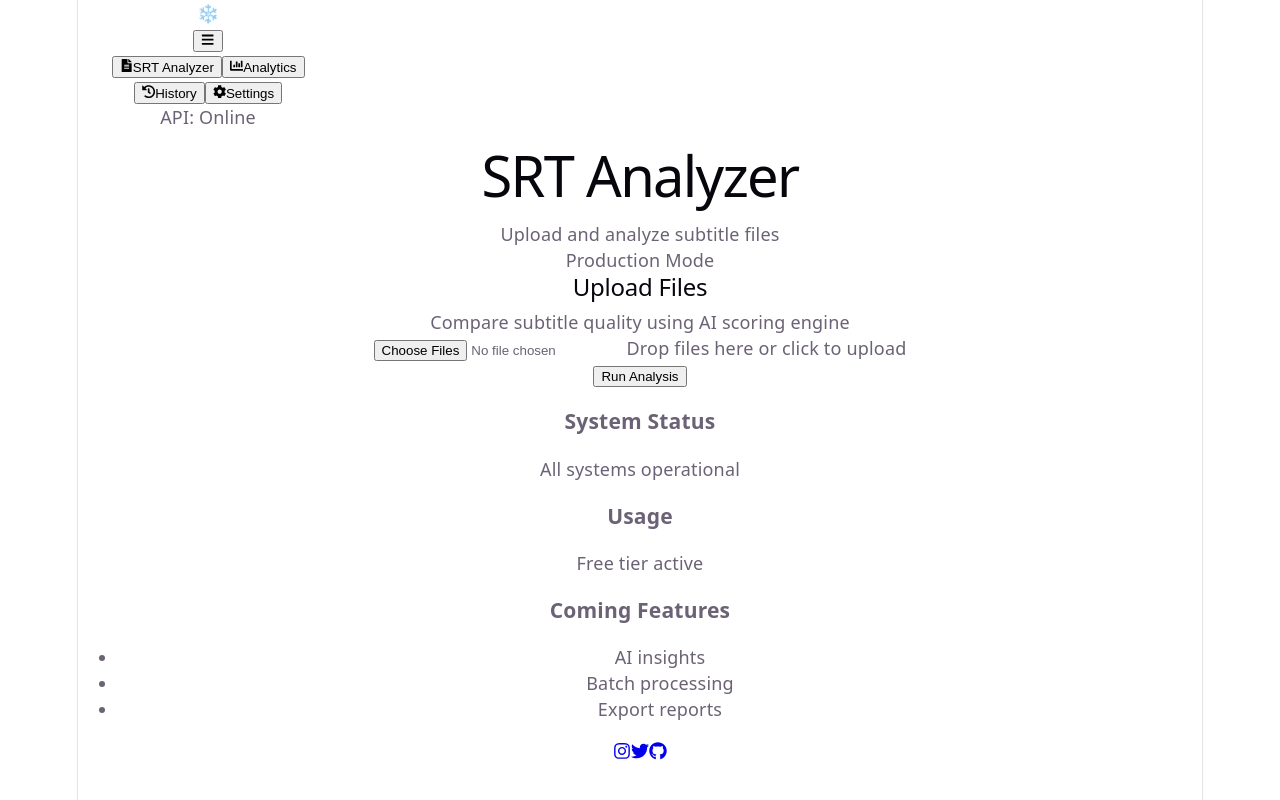
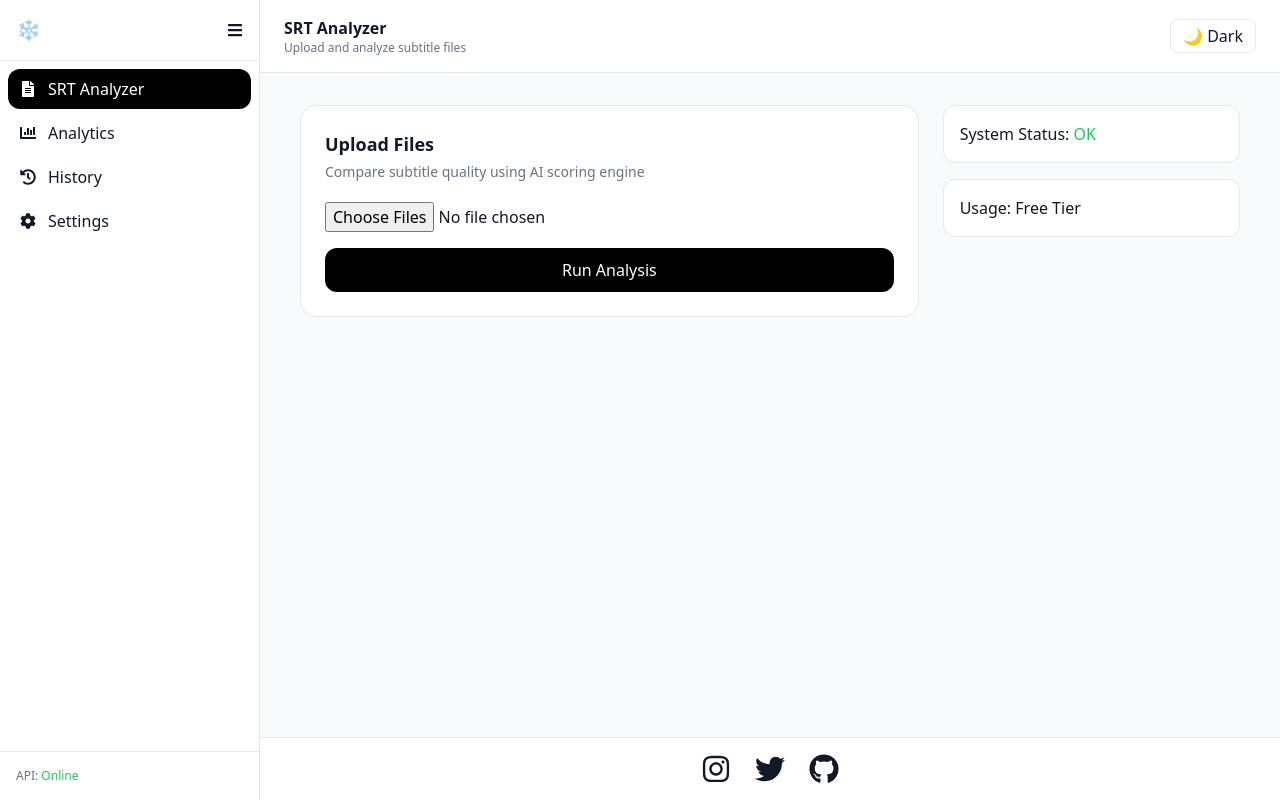
Before and after one commit to John-snow09/John-snow09, a React (Vite) app in the folder View/: page / in a window 1280 px wide. Built offline with nearby package versions, Linux system fonts and the light colour scheme.

Commit message:
UI improvements - startup SaaS design

```diff
--- a/View/src/App.jsx
+++ b/View/src/App.jsx
@@ -1,4 +1,4 @@
-import { useState } from "react";
+import { useState, useEffect } from "react";
 import { motion, AnimatePresence } from "framer-motion";
 import {
   FaBars,
@@ -18,6 +18,20 @@ function App() {
   const [files, setFiles] = useState([]);
   const [data, setData] = useState(null);
   const [loading, setLoading] = useState(false);
+
+  // 🌙 DARK MODE STATE
+  const [darkMode, setDarkMode] = useState(false);
+
+  // FIX: apply dark class properly
+  useEffect(() => {
+    const root = document.documentElement;
+
+    if (darkMode) {
+      root.classList.add("dark");
+    } else {
+      root.classList.remove("dark");
+    }
+  }, [darkMode]);
 
   const API_BASE = "https://choose-your-sub.onrender.com";
 
@@ -52,19 +66,17 @@ function App() {
   ];
 
   return (
-    <div className="flex min-h-screen bg-gray-50 text-gray-900">
+    <div className="flex min-h-screen bg-gray-50 text-gray-900 dark:bg-gray-900 dark:text-white">
 
       {/* ================= SIDEBAR ================= */}
       <motion.div
         animate={{ width: sidebarOpen ? 260 : 72 }}
-        transition={{ type: "spring", stiffness: 260, damping: 25 }}
-        className="bg-white border-r flex flex-col justify-between"
+        className="bg-white dark:bg-gray-800 border-r dark:border-gray-700 flex flex-col justify-between"
       >
 
         <div>
 
-          {/* TOP */}
-          <div className="flex items-center justify-between p-4 border-b">
+          <div className="flex items-center justify-between p-4 border-b dark:border-gray-700">
             <div className="text-xl">❄️</div>
 
             <button onClick={() => setSidebarOpen(!sidebarOpen)}>
@@ -72,7 +84,6 @@ function App() {
             </button>
           </div>
 
-          {/* NAV */}
           <div className="p-2 space-y-1">
 
             {menu.map((item) => (
@@ -82,17 +93,13 @@ function App() {
                 className={`flex items-center gap-3 w-full px-3 py-2 rounded-xl transition
                   ${
                     active === item.id
-                      ? "bg-black text-white"
-                      : "hover:bg-gray-100 text-gray-700"
+                      ? "bg-black text-white dark:bg-white dark:text-black"
+                      : "hover:bg-gray-100 dark:hover:bg-gray-700"
                   }
                 `}
               >
                 {item.icon}
-                {sidebarOpen && (
-                  <span className="text-sm font-medium">
-                    {item.label}
-                  </span>
-                )}
+                {sidebarOpen && <span>{item.label}</span>}
               </button>
             ))}
 
@@ -100,9 +107,8 @@ function App() {
 
         </div>
 
-        {/* SIDEBAR FOOTER */}
-        <div className="p-4 text-xs text-gray-500 border-t">
-          API: <span className="text-green-600 font-medium">Online</span>
+        <div className="p-4 text-xs text-gray-500 dark:text-gray-300 border-t dark:border-gray-700">
+          API: <span className="text-green-500">Online</span>
         </div>
 
       </motion.div>
@@ -111,20 +117,24 @@ function App() {
       <div className="flex-1 flex flex-col">
 
         {/* TOPBAR */}
-        <div className="bg-white border-b px-6 py-4 flex justify-between items-center">
+        <div className="bg-white dark:bg-gray-800 border-b dark:border-gray-700 px-6 py-4 flex justify-between items-center">
 
           <div>
-            <h1 className="font-semibold text-gray-800">
+            <h1 className="font-semibold">
               {menu.find((m) => m.id === active)?.label}
             </h1>
-            <p className="text-xs text-gray-500">
+            <p className="text-xs text-gray-500 dark:text-gray-300">
               Upload and analyze subtitle files
             </p>
           </div>
 
-          <div className="text-xs bg-gray-100 px-3 py-1 rounded-full text-gray-600">
-            Production Mode
-          </div>
+          {/* 🌙 TOGGLE */}
+          <button
+            onClick={() => setDarkMode(!darkMode)}
+            className="px-3 py-1 rounded-lg border dark:border-gray-600 hover:bg-gray-100 dark:hover:bg-gray-700 transition"
+          >
+            {darkMode ? "☀️ Light" : "🌙 Dark"}
+          </button>
 
         </div>
 
@@ -135,41 +145,29 @@ function App() {
 
             <div className="grid grid-cols-1 lg:grid-cols-3 gap-6">
 
-              {/* MAIN PANEL */}
+              {/* MAIN */}
               <div className="lg:col-span-2 space-y-6">
 
-                <div className="bg-white border rounded-2xl p-6 shadow-sm">
+                <div className="bg-white dark:bg-gray-800 border dark:border-gray-700 rounded-2xl p-6">
 
                   <h2 className="font-semibold text-lg mb-1">
                     Upload Files
                   </h2>
 
-                  <p className="text-sm text-gray-500 mb-5">
+                  <p className="text-sm text-gray-500 dark:text-gray-300 mb-5">
                     Compare subtitle quality using AI scoring engine
                   </p>
 
-                  <div className="border-2 border-dashed border-gray-200 rounded-xl p-6 text-center hover:border-black transition">
-
-                    <input
-                      type="file"
-                      multiple
-                      onChange={(e) => setFiles(Array.from(e.target.files))}
-                      className="hidden"
-                      id="fileInput"
-                    />
-
-                    <label
-                      htmlFor="fileInput"
-                      className="cursor-pointer text-sm text-gray-600"
-                    >
-                      Drop files here or click to upload
-                    </label>
-
-                  </div>
+                  <input
+                    type="file"
+                    multiple
+                    onChange={(e) => setFiles(Array.from(e.target.files))}
+                    className="mb-4"
+                  />
 
                   <button
                     onClick={handleUpload}
-                    className="mt-5 w-full bg-black text-white py-2.5 rounded-xl hover:bg-gray-800 transition active:scale-95"
+                    className="w-full bg-black text-white dark:bg-white dark:text-black py-2.5 rounded-xl"
                   >
                     {loading ? "Processing..." : "Run Analysis"}
                   </button>
@@ -179,13 +177,9 @@ function App() {
                 {/* RESULTS */}
                 <AnimatePresence>
                   {data?.results && (
-                    <motion.div
-                      initial={{ opacity: 0, y: 10 }}
-                      animate={{ opacity: 1, y: 0 }}
-                      className="space-y-3"
-                    >
+                    <motion.div className="space-y-3">
 
-                      <div className="bg-green-50 border border-green-200 p-4 rounded-xl">
+                      <div className="bg-green-50 dark:bg-green-900 border p-4 rounded-xl">
                         🏆 Best File:{" "}
                         <span className="font-semibold">
                           {data.best_file}
@@ -195,10 +189,10 @@ function App() {
                       {data.results.map((r, i) => (
                         <div
                           key={i}
-                          className="bg-white border rounded-xl p-4 hover:shadow-md transition"
+                          className="bg-white dark:bg-gray-800 border dark:border-gray-700 p-4 rounded-xl"
                         >
                           <div className="font-semibold">{r.filename}</div>
-                          <div className="text-sm text-gray-500 mt-1">
+                          <div className="text-sm text-gray-500 dark:text-gray-300">
                             Score: {r.score}
                           </div>
                         </div>
@@ -210,26 +204,15 @@ function App() {
 
               </div>
 
-              {/* RIGHT PANEL */}
+              {/* RIGHT */}
               <div className="space-y-4">
 
-                <div className="bg-white border rounded-xl p-4">
-                  <h3 className="font-semibold">System Status</h3>
-                  <p className="text-green-600 text-sm">All systems operational</p>
+                <div className="bg-white dark:bg-gray-800 border rounded-xl p-4">
+                  System Status: <span className="text-green-500">OK</span>
                 </div>
 
-                <div className="bg-white border rounded-xl p-4">
-                  <h3 className="font-semibold">Usage</h3>
-                  <p className="text-sm text-gray-500">Free tier active</p>
-                </div>
-
-                <div className="bg-white border rounded-xl p-4">
-                  <h3 className="font-semibold">Coming Features</h3>
-                  <ul className="text-sm text-gray-500 mt-2 space-y-1">
-                    <li>AI insights</li>
-                    <li>Batch processing</li>
-                    <li>Export reports</li>
-                  </ul>
+                <div className="bg-white dark:bg-gray-800 border rounded-xl p-4">
+                  Usage: Free Tier
                 </div>
 
               </div>
@@ -240,36 +223,18 @@ function App() {
 
         </div>
 
-        {/* ================= FOOTER (YOUR LINKS ADDED) ================= */}
-        <div className="bg-white border-t p-4 flex justify-center gap-6 text-gray-500 text-3xl">
+        {/* FOOTER */}
+        <div className="bg-white dark:bg-gray-800 border-t p-4 flex justify-center gap-6 text-3xl">
 
-          {/* Instagram */}
-          <a
-            href="https://www.instagram.com/___john_snow_"
-            target="_blank"
-            rel="noopener noreferrer"
-            className="hover:text-pink-500 hover:scale-110 transition"
-          >
+          <a href="https://www.instagram.com/___john_snow_" target="_blank" className="hover:text-pink-500">
             <FaInstagram />
           </a>
 
-          {/* Twitter (X) */}
-          <a
-            href="https://x.com/JohnSnow320411"
-            target="_blank"
-            rel="noopener noreferrer"
-            className="hover:text-blue-500 hover:scale-110 transition"
-          >
+          <a href="https://x.com/JohnSnow320411" target="_blank" className="hover:text-blue-500">
             <FaTwitter />
           </a>
 
-          {/* GitHub */}
-          <a
-            href="https://github.com/John-snow09"
-            target="_blank"
-            rel="noopener noreferrer"
-            className="hover:text-black hover:scale-110 transition"
-          >
+          <a href="https://github.com/John-snow09" target="_blank" className="hover:text-black dark:hover:text-white">
             <FaGithub />
           </a>
 
--- a/View/src/index.css
+++ b/View/src/index.css
@@ -1,111 +1,8 @@
-:root {
-  --text: #6b6375;
-  --text-h: #08060d;
-  --bg: #fff;
-  --border: #e5e4e7;
-  --code-bg: #f4f3ec;
-  --accent: #aa3bff;
-  --accent-bg: rgba(170, 59, 255, 0.1);
-  --accent-border: rgba(170, 59, 255, 0.5);
-  --social-bg: rgba(244, 243, 236, 0.5);
-  --shadow:
-    rgba(0, 0, 0, 0.1) 0 10px 15px -3px, rgba(0, 0, 0, 0.05) 0 4px 6px -2px;
+@tailwind base;
+@tailwind components;
+@tailwind utilities;
 
-  --sans: system-ui, 'Segoe UI', Roboto, sans-serif;
-  --heading: system-ui, 'Segoe UI', Roboto, sans-serif;
-  --mono: ui-monospace, Consolas, monospace;
-
-  font: 18px/145% var(--sans);
-  letter-spacing: 0.18px;
-  color-scheme: light dark;
-  color: var(--text);
-  background: var(--bg);
-  font-synthesis: none;
-  text-rendering: optimizeLegibility;
-  -webkit-font-smoothing: antialiased;
-  -moz-osx-font-smoothing: grayscale;
-
-  @media (max-width: 1024px) {
-    font-size: 16px;
-  }
+/* optional: smooth theme transition */
+html {
+  transition: background-color 0.3s ease, color 0.3s ease;
 }
-
-@media (prefers-color-scheme: dark) {
-  :root {
-    --text: #9ca3af;
-    --text-h: #f3f4f6;
-    --bg: #16171d;
-    --border: #2e303a;
-    --code-bg: #1f2028;
-    --accent: #c084fc;
-    --accent-bg: rgba(192, 132, 252, 0.15);
-    --accent-border: rgba(192, 132, 252, 0.5);
-    --social-bg: rgba(47, 48, 58, 0.5);
-    --shadow:
-      rgba(0, 0, 0, 0.4) 0 10px 15px -3px, rgba(0, 0, 0, 0.25) 0 4px 6px -2px;
-  }
-
-  #social .button-icon {
-    filter: invert(1) brightness(2);
-  }
-}
-
-body {
-  margin: 0;
-}
-
-#root {
-  width: 1126px;
-  max-width: 100%;
-  margin: 0 auto;
-  text-align: center;
-  border-inline: 1px solid var(--border);
-  min-height: 100svh;
-  display: flex;
-  flex-direction: column;
-  box-sizing: border-box;
-}
-
-h1,
-h2 {
-  font-family: var(--heading);
-  font-weight: 500;
-  color: var(--text-h);
-}
-
-h1 {
-  font-size: 56px;
-  letter-spacing: -1.68px;
-  margin: 32px 0;
-  @media (max-width: 1024px) {
-    font-size: 36px;
-    margin: 20px 0;
-  }
-}
-h2 {
-  font-size: 24px;
-  line-height: 118%;
-  letter-spacing: -0.24px;
-  margin: 0 0 8px;
-  @media (max-width: 1024px) {
-    font-size: 20px;
-  }
-}
-p {
-  margin: 0;
-}
-
-code,
-.counter {
-  font-family: var(--mono);
-  display: inline-flex;
-  border-radius: 4px;
-  color: var(--text-h);
-}
-
-code {
-  font-size: 15px;
-  line-height: 135%;
-  padding: 4px 8px;
-  background: var(--code-bg);
-}
--- a/View/tailwind.config.js
+++ b/View/tailwind.config.js
@@ -1,10 +1,6 @@
-/** @type {import('tailwindcss').Config} */
-export default {
-  darkMode: "class", // 🔥 we control it manually
-  content: [
-    "./index.html",
-    "./src/**/*.{js,ts,jsx,tsx}",
-  ],
+module.exports = {
+  darkMode: "class",
+  content: ["./index.html", "./src/**/*.{js,ts,jsx,tsx}"],
   theme: {
     extend: {},
   },
```
